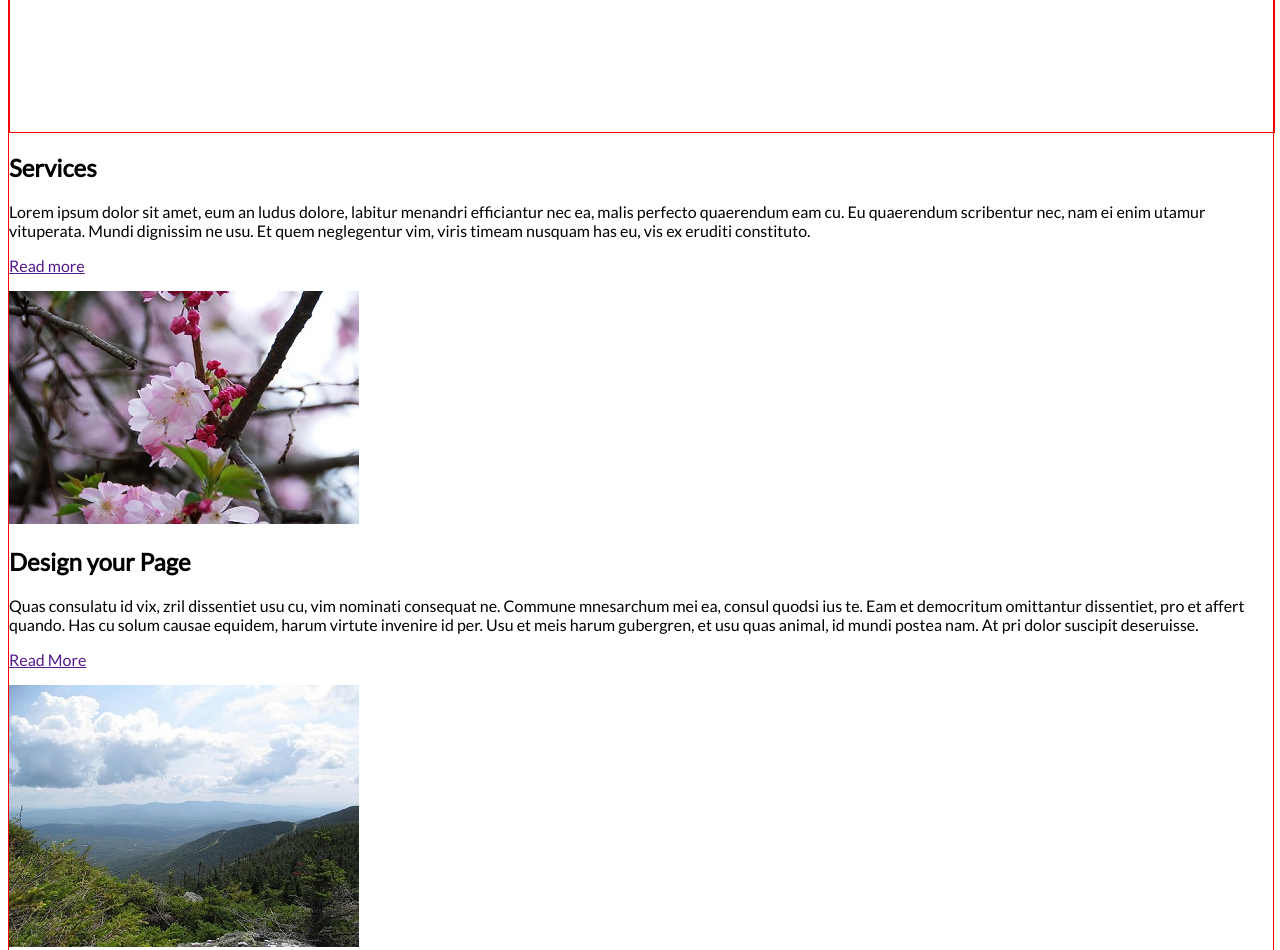
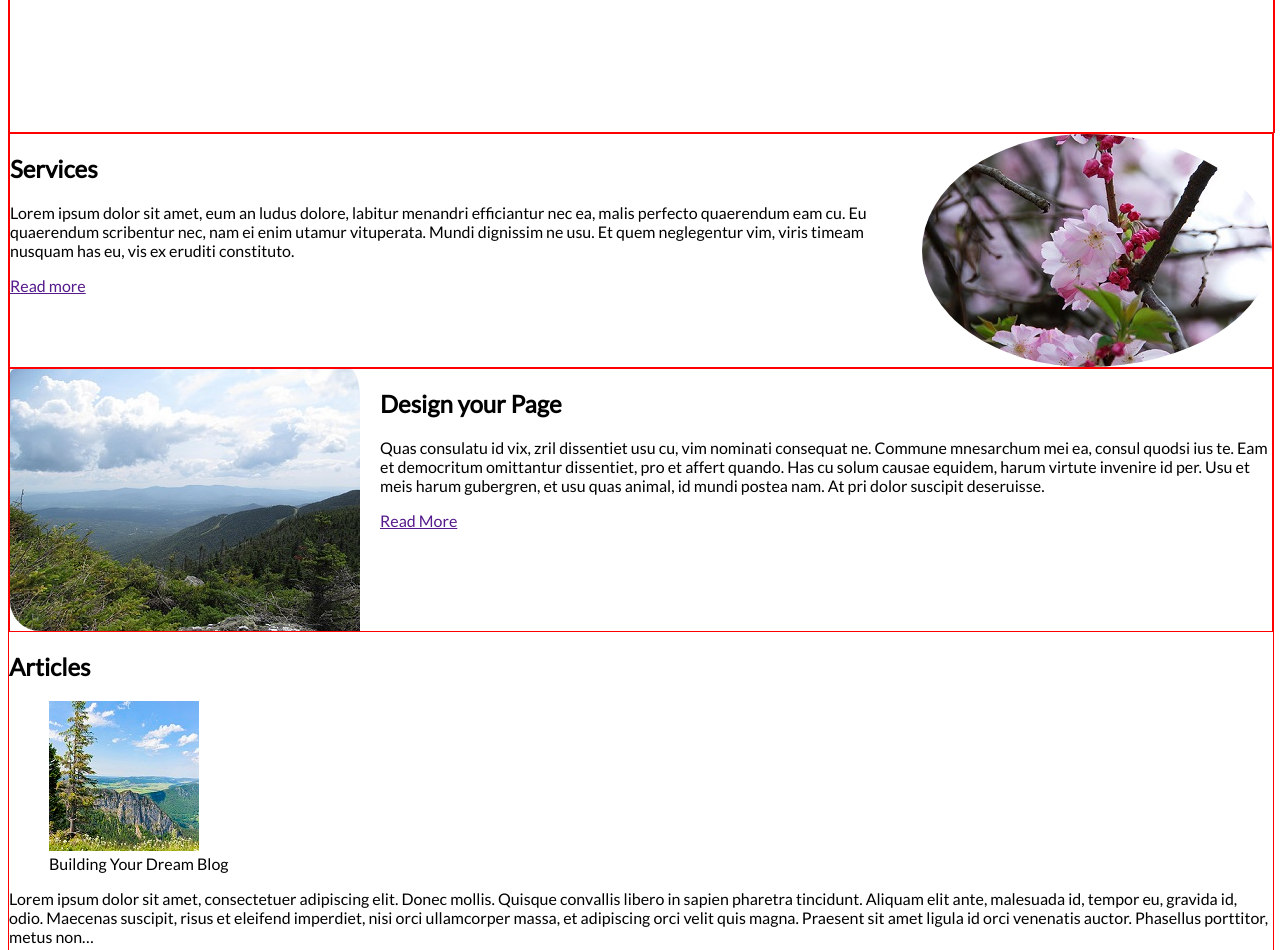
Before and after one commit to jbbrown93/web-templates, a plain HTML site: page simplicity-theme/index.html in a window 1280 px wide. Shown: the part 440-1390 px from the top of the page. Drawn offline with Linux system fonts and the light colour scheme.

Commit message:
feat: Add floats and clearing to main content sections

```diff
--- a/simplicity-theme/index.html
+++ b/simplicity-theme/index.html
@@ -72,28 +72,34 @@ https://www.iconfinder.com/fermanaziz
     <main>
 
       <!-- Main content section -->
-      <section>
+      <section class="mainContentSection">
 
         <!-- Two-Columnn, Card-Box Items -->
 
         <!-- Resize images to 350x350 -->
-        <div>
+        <div class="boxedContent">
+          <!-- Image placed above content for nice floating effect -->
+          <img class="circle float-right"  src="images/flower.jpg" alt="Flowers" width="350" height="233">
+
           <h2>Services</h2>
           <p>Lorem ipsum dolor sit amet, eum an ludus dolore, labitur menandri efficiantur nec ea, malis perfecto quaerendum eam cu.
           Eu quaerendum scribentur nec, nam ei enim utamur vituperata. Mundi dignissim ne usu.
           Et quem neglegentur vim, viris timeam nusquam has eu, vis ex eruditi constituto.</p>
           <p><a href="">Read more</a></p>
-          <img src="images/flower.jpg" alt="Flowers" width="350" height="233">
+
         </div>
 
-        <div>
+        <div class="boxedContent">
+
+          <img class="coolRadius float-left" src="images/forest.jpg" alt="Nature Scenery" width="350" height="262">
+
           <h2>Design your Page</h2>
           <p>Quas consulatu id vix, zril dissentiet usu cu, vim nominati consequat ne.
             Commune mnesarchum mei ea, consul quodsi ius te. Eam et democritum omittantur dissentiet, pro et affert quando.
             Has cu solum causae equidem, harum virtute invenire id per.
             Usu et meis harum gubergren, et usu quas animal, id mundi postea nam. At pri dolor suscipit deseruisse.</p>
           <p><a href="">Read More</a></p>
-          <img src="images/forest.jpg" alt="Nature Scenery" width="350" height="262">
+
         </div>
 
       </section>
--- a/simplicity-theme/styles.css
+++ b/simplicity-theme/styles.css
@@ -69,3 +69,51 @@ h1{
 }
 
 /*** End of Header ***/
+
+/*** Main Content Area ***/
+
+.boxedContent{
+
+  border: 1px solid red;
+
+  /* Clear float */
+  overflow:auto;
+}
+
+.mainContentSection{
+
+}
+
+.float-right{
+  float:right;
+  padding-left:20px;
+}
+
+.float-left{
+  float:left;
+  padding-right:20px;
+}
+
+
+.circle{
+
+  /* Chrome 4, Safari 3.1 */
+  -webkit-border-radius: 50%;
+
+  /* Firefox 3 */
+  -moz-border-radius: 50%;
+
+  /*Chrome 5, IE 9, Firefox 4, Safari 5, Opera 10.5 */
+  border-radius: 50%;
+}
+
+.coolRadius{
+  /* Chrome 4, Safari 3.1 */
+  -webkit-border-radius: 5px 30px 5px;
+
+  /* Firefox 3 */
+  -moz-border-radius: 5px 30px 5px;
+
+  /*Chrome 5, IE 9, Firefox 4, Safari 5, Opera 10.5 */
+  border-radius:5px 30px 5px;
+}
```
